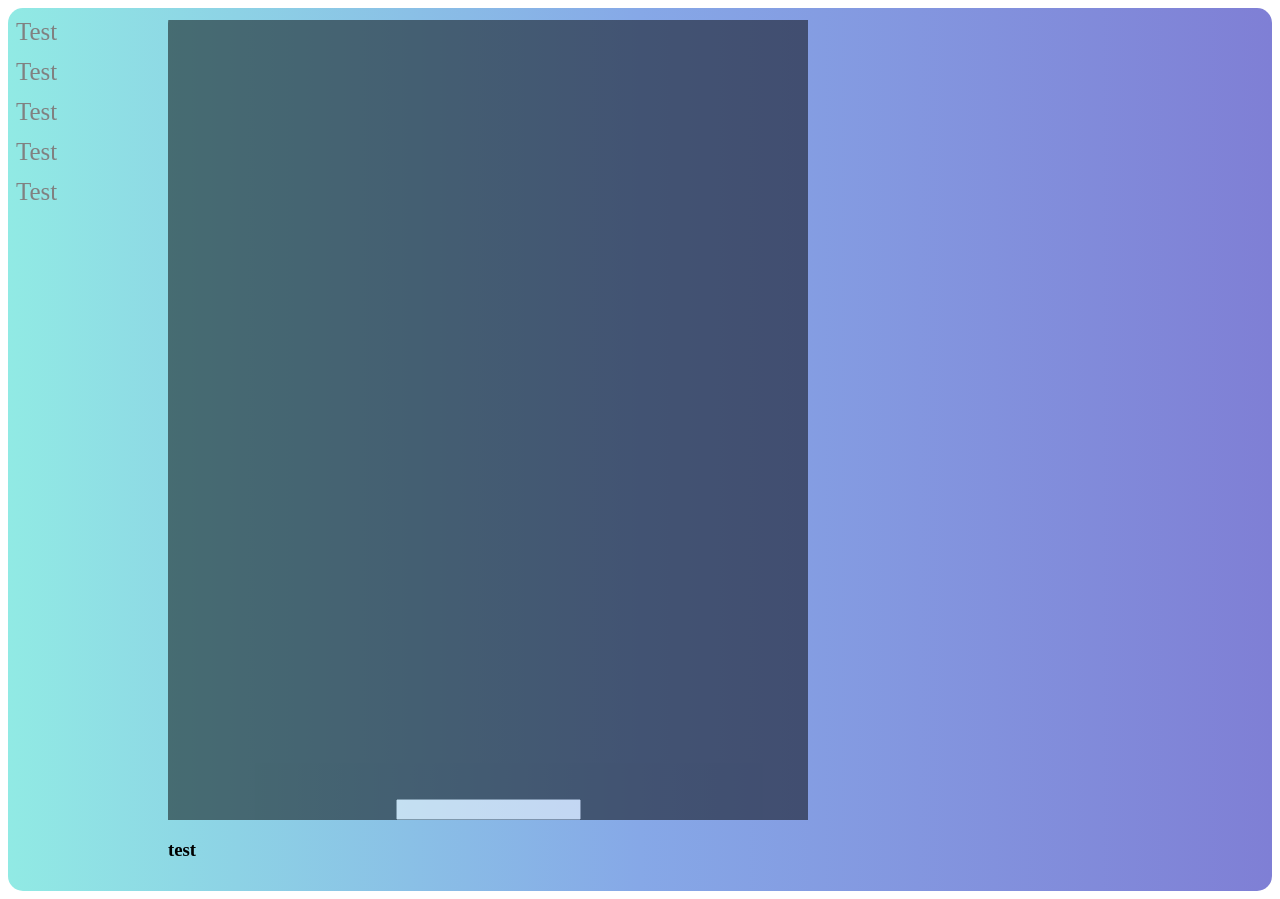
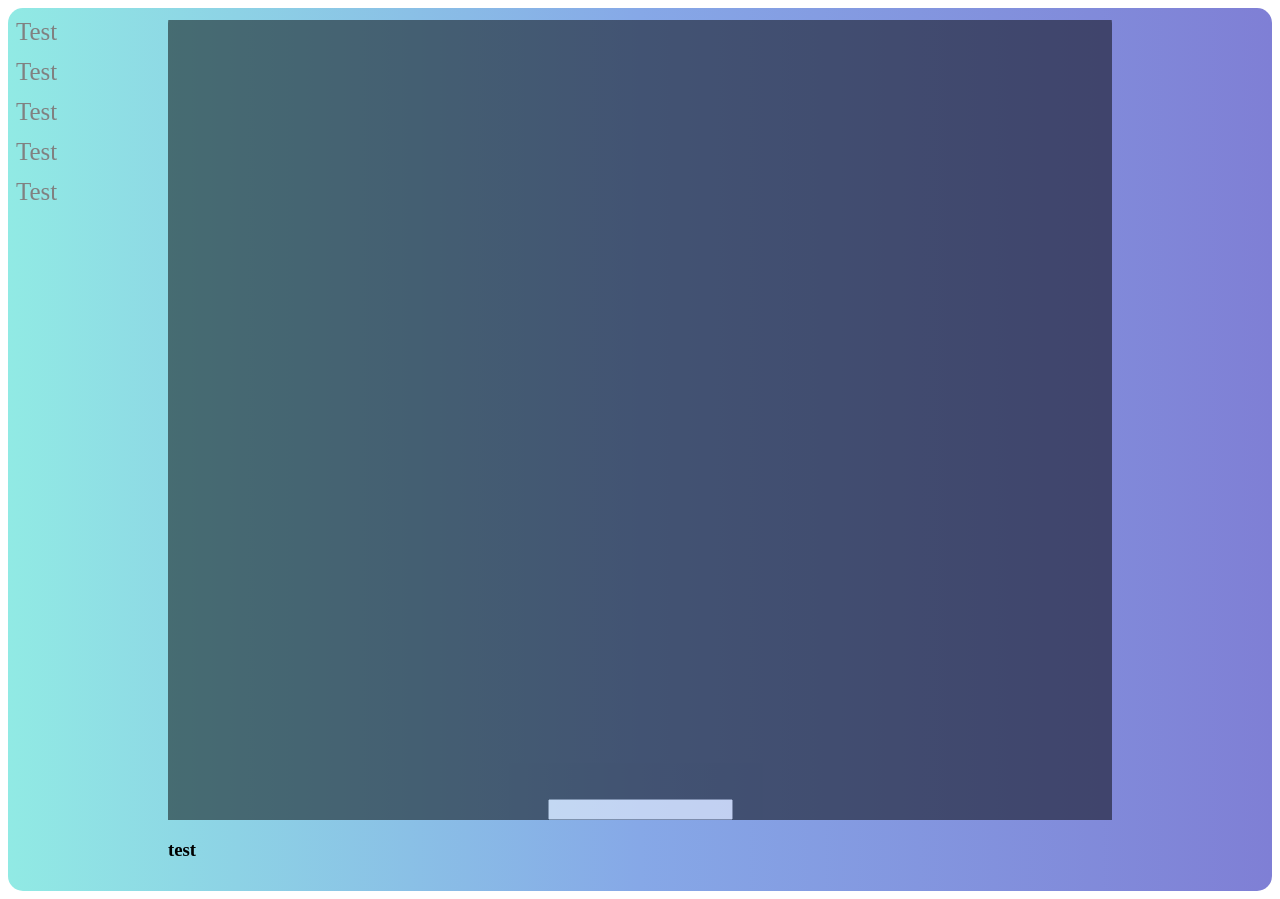
Before and after one commit to linzblue1/Cryptid, a Next.js app: page /chat in a window 1280 px wide. Built offline with nearby package versions, Linux system fonts and the light colour scheme.

Commit message:
Textbox is 100% of the view width, and text input is centered

```diff
--- a/pages/chat.js
+++ b/pages/chat.js
@@ -7,7 +7,6 @@ const ChatBox = () => (
         <Wrapper>
             <Sidebar />
             <InnerBoxWrapper>
-
                 <InnerBox>
                     <input type="text"></input>
                 </InnerBox>
@@ -44,13 +43,11 @@ const InnerBox = styled.section`
 text-align: center;
 width: 100%;
 align-self: flex-end;
-
 `;
 
 const InnerBoxWrapper = styled.section`
   display: flex;
   height: 100vh;
-  width: 50vw;
   background: black;
   opacity: 0.5;
 `;
```
